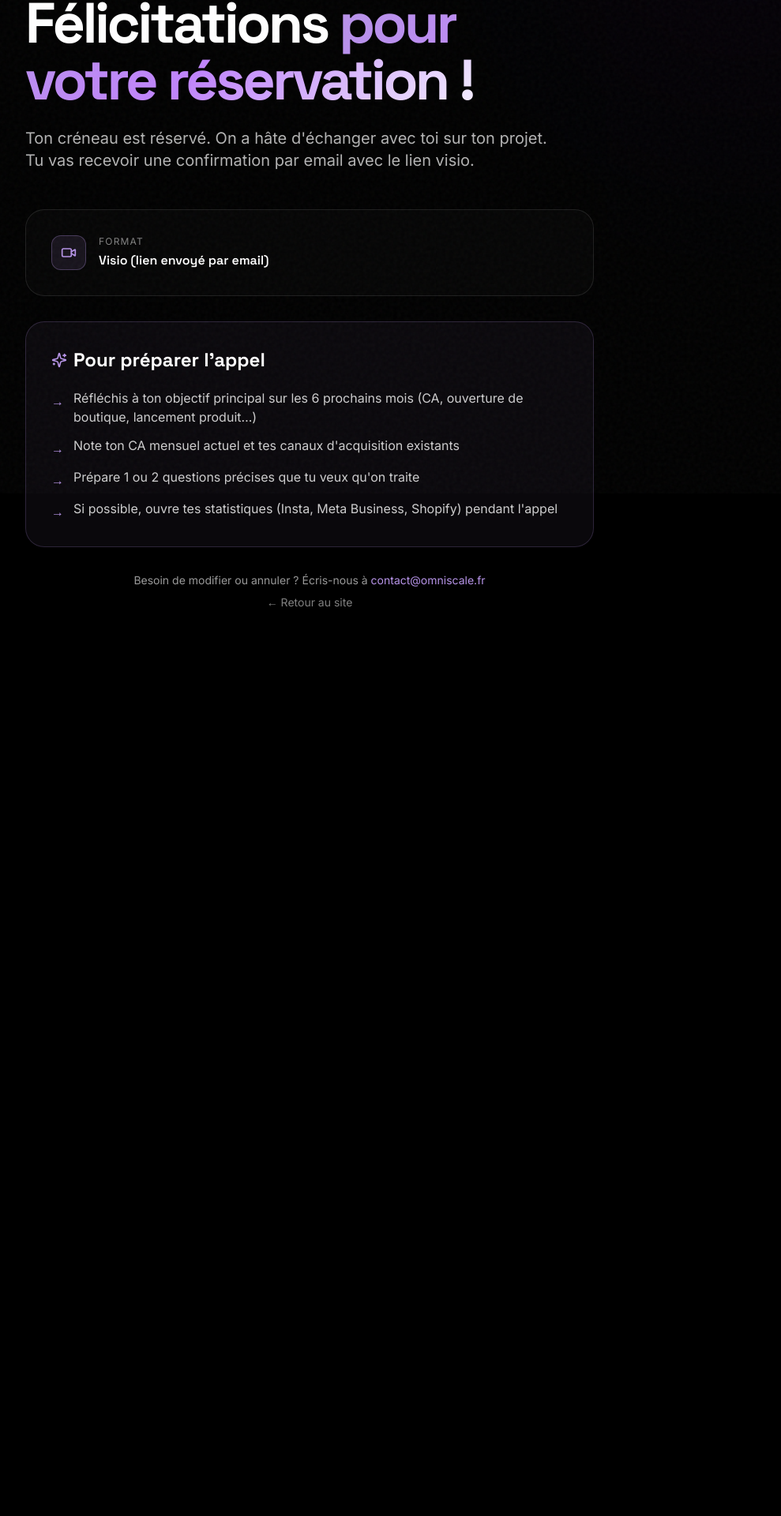
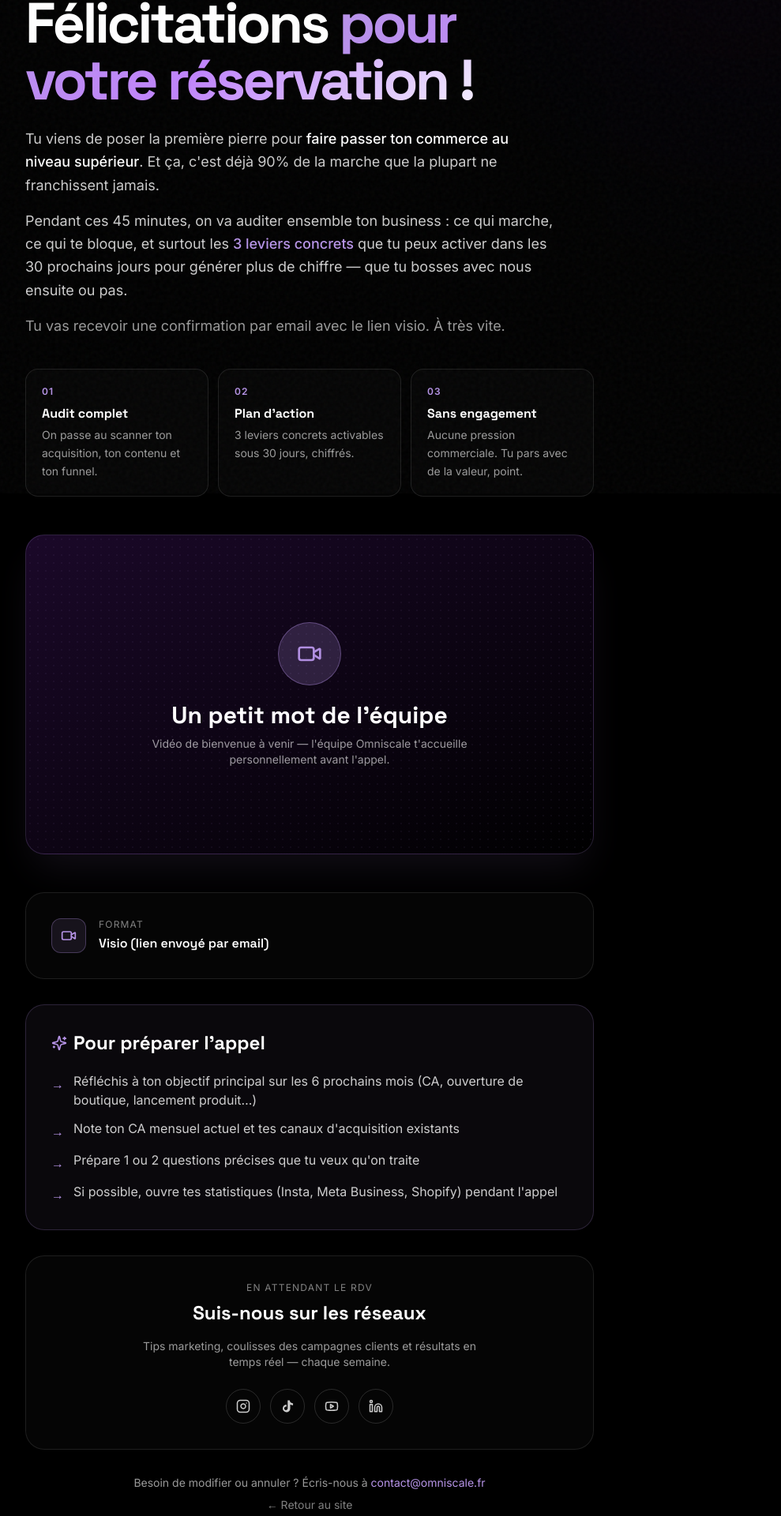
Before and after one commit to omniscale-agency/omniscale-site, a Next.js app: page /confirmation in a window 1280 px wide. Shown: the part 175-2095 px from the top of the page at 79% size, without its empty margins (248-1237 px from the left). Before the commit the page ends 1028 px from the top, so only its background shows below. Built offline with nearby package versions, Linux system fonts and the light colour scheme.

Commit message:
feat(confirmation): rich value-driven copy, video placeholder, socials block

```diff
--- a/app/confirmation/page.tsx
+++ b/app/confirmation/page.tsx
@@ -4,6 +4,7 @@ import { useEffect, useState, Suspense } from 'react';
 import { motion } from 'framer-motion';
 import { Calendar, Clock, CheckCircle2, Video, Mail, Sparkles } from 'lucide-react';
 import Logo from '@/components/Logo';
+import Socials from '@/components/Socials';
 import { CONTACT_EMAIL } from '@/lib/config';
 
 function formatDate(iso: string) {
@@ -137,16 +138,71 @@ function ConfirmationContent() {
           {firstName ? <>Félicitations, <span className="text-gradient">{firstName}</span>&nbsp;!</> : <>Félicitations <span className="text-gradient">pour votre réservation&nbsp;!</span></>}
         </motion.h1>
 
-        <motion.p
+        <motion.div
           initial={{ opacity: 0, y: 20 }}
           animate={{ opacity: 1, y: 0 }}
           transition={{ duration: 0.7, delay: 0.2 }}
-          className="text-lg md:text-xl text-white/70 mb-12 max-w-2xl leading-relaxed"
+          className="text-lg text-white/80 mb-10 max-w-2xl leading-relaxed space-y-4"
         >
-          Ton créneau est réservé. On a hâte d'échanger avec toi sur ton projet
-          {fullName ? '' : ''}. Tu vas recevoir une confirmation par email avec
-          le lien visio.
-        </motion.p>
+          <p>
+            Tu viens de poser la première pierre pour <span className="text-white font-medium">faire passer ton commerce au niveau supérieur</span>. Et ça, c'est déjà 90% de la marche que la plupart ne franchissent jamais.
+          </p>
+          <p>
+            Pendant ces 45 minutes, on va auditer ensemble ton business : ce qui marche, ce qui te bloque, et surtout les <span className="text-lilac font-medium">3 leviers concrets</span> que tu peux activer dans les 30 prochains jours pour générer plus de chiffre — que tu bosses avec nous ensuite ou pas.
+          </p>
+          <p className="text-white/60">
+            Tu vas recevoir une confirmation par email avec le lien visio. À très vite.
+          </p>
+        </motion.div>
+
+        {/* Bloc valeur */}
+        <motion.div
+          initial={{ opacity: 0, y: 20 }}
+          animate={{ opacity: 1, y: 0 }}
+          transition={{ duration: 0.7, delay: 0.25 }}
+          className="grid grid-cols-1 md:grid-cols-3 gap-3 mb-12"
+        >
+          {[
+            { n: '01', t: 'Audit complet', d: 'On passe au scanner ton acquisition, ton contenu et ton funnel.' },
+            { n: '02', t: 'Plan d\'action', d: '3 leviers concrets activables sous 30 jours, chiffrés.' },
+            { n: '03', t: 'Sans engagement', d: 'Aucune pression commerciale. Tu pars avec de la valeur, point.' },
+          ].map((b) => (
+            <div key={b.n} className="rounded-2xl border border-white/10 bg-white/[0.02] p-5">
+              <div className="text-lilac text-xs font-semibold tracking-widest mb-2">{b.n}</div>
+              <div className="font-display font-bold mb-1">{b.t}</div>
+              <div className="text-sm text-white/60 leading-relaxed">{b.d}</div>
+            </div>
+          ))}
+        </motion.div>
+
+        {/* Vidéo de félicitations (format horizontal 16:9) */}
+        <motion.div
+          initial={{ opacity: 0, scale: 0.95 }}
+          animate={{ opacity: 1, scale: 1 }}
+          transition={{ duration: 0.7, delay: 0.3 }}
+          className="mb-12 rounded-3xl overflow-hidden border border-lilac/20 bg-gradient-to-br from-omni-900/30 to-black relative aspect-video shadow-2xl shadow-lilac/10"
+        >
+          {/* TODO: remplacer par la vraie vidéo de félicitations */}
+          {/* Quand prête, déposer le fichier dans public/videos/welcome.mp4 + welcome-poster.jpg
+              et remplacer ce placeholder par :
+              <video src="/videos/welcome.mp4" poster="/videos/welcome-poster.jpg"
+                     autoPlay muted loop playsInline controls
+                     className="absolute inset-0 w-full h-full object-cover" />
+          */}
+          <div className="absolute inset-0 flex flex-col items-center justify-center text-center p-8">
+            <div className="w-20 h-20 rounded-full bg-lilac/20 border border-lilac/40 flex items-center justify-center mb-5 animate-pulse">
+              <Video className="text-lilac" size={32} />
+            </div>
+            <div className="font-display text-2xl md:text-3xl font-bold mb-2">
+              Un petit mot de l'équipe
+            </div>
+            <div className="text-white/60 text-sm max-w-md">
+              Vidéo de bienvenue à venir — l'équipe Omniscale t'accueille personnellement
+              avant l'appel.
+            </div>
+          </div>
+          <div className="absolute inset-0 halftone-dense opacity-20 pointer-events-none" />
+        </motion.div>
 
         {/* Details card */}
         <motion.div
@@ -245,11 +301,33 @@ function ConfirmationContent() {
           </ul>
         </motion.div>
 
+        {/* Socials */}
+        <motion.div
+          initial={{ opacity: 0, y: 20 }}
+          animate={{ opacity: 1, y: 0 }}
+          transition={{ duration: 0.7, delay: 0.5 }}
+          className="rounded-3xl border border-white/10 bg-white/[0.02] p-6 md:p-8 mb-8 text-center"
+        >
+          <div className="text-xs uppercase tracking-widest text-white/50 mb-2">
+            En attendant le RDV
+          </div>
+          <div className="font-display text-2xl font-bold mb-4">
+            Suis-nous sur les réseaux
+          </div>
+          <p className="text-white/60 text-sm max-w-md mx-auto mb-6">
+            Tips marketing, coulisses des campagnes clients et résultats en
+            temps réel — chaque semaine.
+          </p>
+          <div className="flex justify-center">
+            <Socials />
+          </div>
+        </motion.div>
+
         {/* Footer actions */}
         <motion.div
           initial={{ opacity: 0 }}
           animate={{ opacity: 1 }}
-          transition={{ duration: 0.7, delay: 0.5 }}
+          transition={{ duration: 0.7, delay: 0.6 }}
           className="text-center text-white/60 text-sm space-y-2"
         >
           <p>
```
